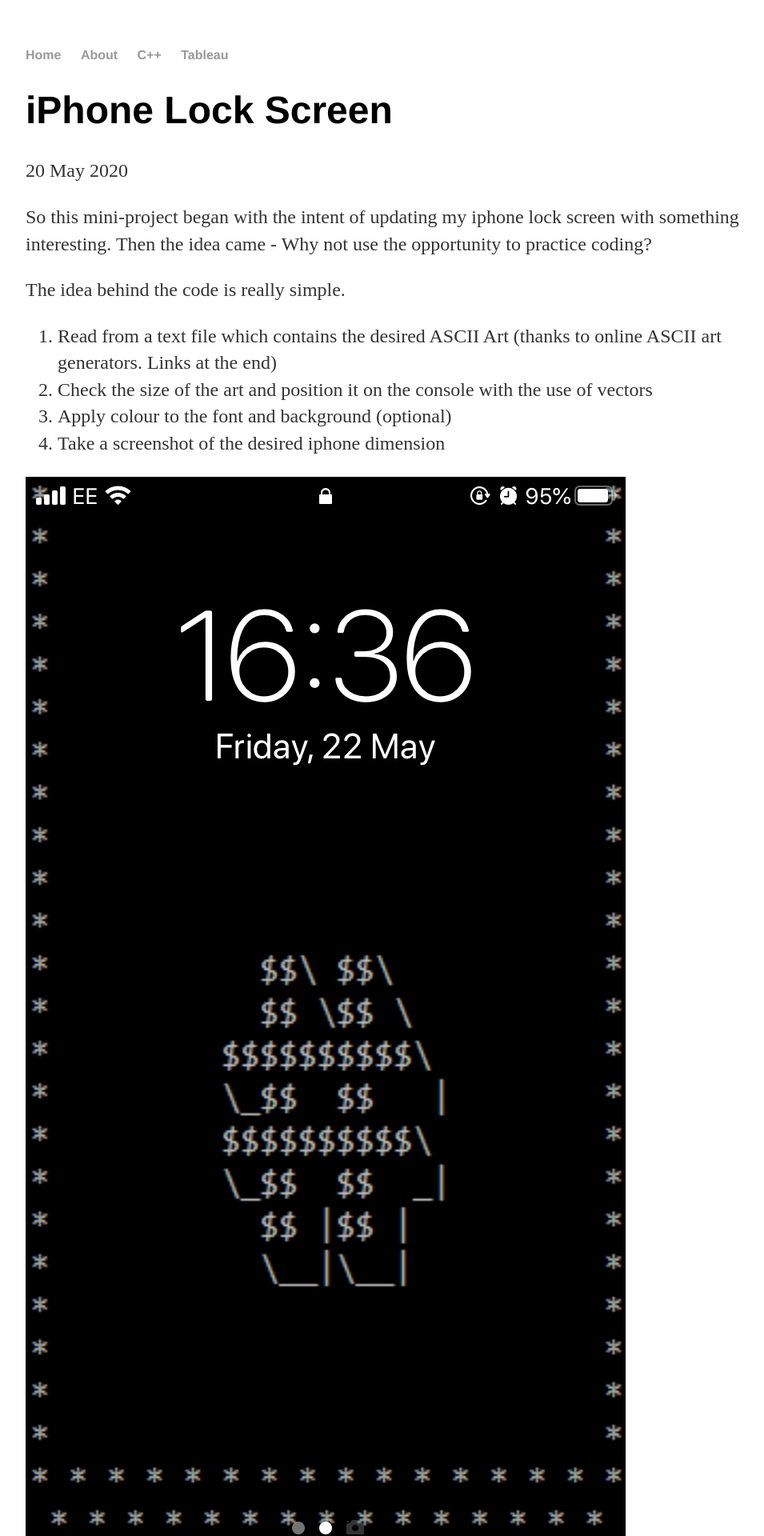
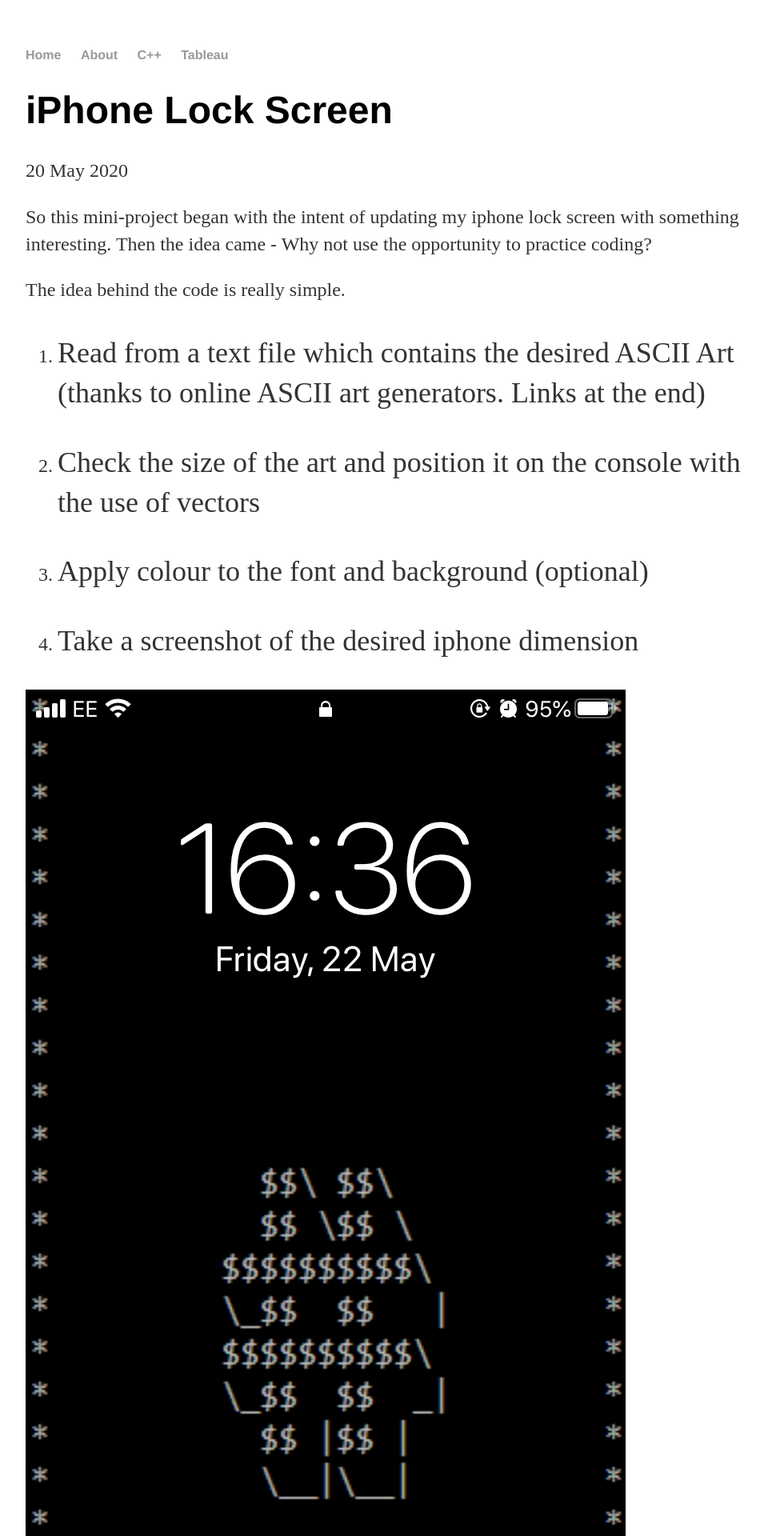
Before and after one commit to cchanzl/Lock-Screen, a Jekyll site: the page built from _posts/2020-05-22-iPhone-Lock-Screen.md, in a window 1280 px wide. Shown: the top 1920 px of the page at 80% size, without its empty margins (160-1115 px from the left). Built offline with Jekyll 4.4.1, drawn with Linux system fonts in a browser that asks for light colours.

Commit message:
Update 2020-05-22-iPhone-Lock-Screen.md

```diff
--- a/_posts/2020-05-22-iPhone-Lock-Screen.md
+++ b/_posts/2020-05-22-iPhone-Lock-Screen.md
@@ -11,19 +11,19 @@
 
 <ol>
   <li>
-    Read from a text file which contains the desired ASCII Art (thanks to online ASCII art generators. Links at the end)
+    <p> Read from a text file which contains the desired ASCII Art (thanks to online ASCII art generators. Links at the end) </p>
   </li>
 
   <li>
-    Check the size of the art and position it on the console with the use of vectors
+    <p> Check the size of the art and position it on the console with the use of vectors </p>
   </li>
 
  <li>
-    Apply colour to the font and background (optional)
+    <p> Apply colour to the font and background (optional) </p>
  </li>
 
  <li>
-    Take a screenshot of the desired iphone dimension
+    <p> Take a screenshot of the desired iphone dimension </p>
  </li>
 
 </ol>
```
